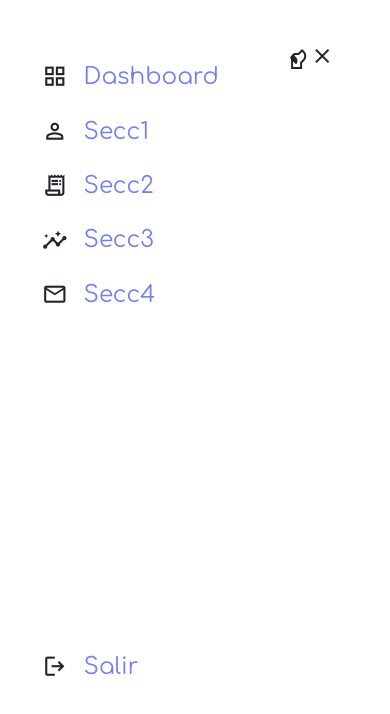
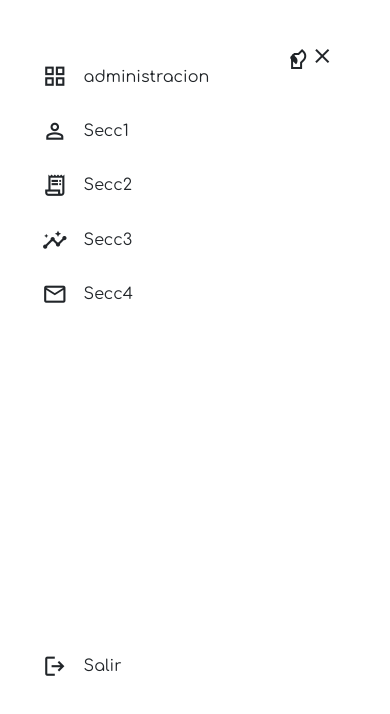
Before and after one commit to anthonyfs77/Proyecto_veterinaria, a Vue app: page / in a window 390 px wide. Shown: the top 714 px of the page. Built offline with nearby package versions, Linux system fonts and the light colour scheme.

Commit message:
modificacion de sidebar

```diff
--- a/src/components/SideBarMenu.vue
+++ b/src/components/SideBarMenu.vue
@@ -13,27 +13,27 @@
             <div class="sidebar">
                 <a href="#">
                     <span class="material-symbols-outlined">grid_view</span>
-                    <h3>Dashboard</h3>
+                    <h4>administracion</h4>
                 </a>
                 <a href="#">
                     <span class="material-symbols-outlined">person</span>
-                    <h3>Secc1</h3>
+                    <h4>Secc1</h4>
                 </a>
                 <a href="#">
                     <span class="material-symbols-outlined">receipt_long</span>
-                    <h3>Secc2</h3>
+                    <h4>Secc2</h4>
                 </a>
                 <a href="#">
                     <span class="material-symbols-outlined">insights</span>
-                    <h3>Secc3</h3>
+                    <h4>Secc3</h4>
                 </a>
                 <a href="#">
                     <span class="material-symbols-outlined">mail_outline</span>
-                    <h3>Secc4</h3>
+                    <h4>Secc4</h4>
                 </a>
                 <a href="#">
                     <span class="material-symbols-outlined">logout</span>
-                    <h3>Salir</h3>
+                    <h4>Salir</h4>
                 </a>
             </div>
         </aside>
@@ -54,7 +54,7 @@
 
 h1,
 h2,
-h3,
+h4,
 h4,
 h5,
 h6 {
@@ -93,13 +93,8 @@ h2 {
     font-size: 1.4;
 }
 
-h3 {
-    color: #7380ec;
-    font-size: 0.87;
-}
-
 h4 {
-    font-size: 0.8rem;
+    font-size: 1rem;
 }
 
 h5 {
@@ -160,11 +155,6 @@ aside .sidebar {
     top: 3rem;
 }
 
-aside h3 {
-    font-weight: 500;
-}
-
-
 aside .sidebar a {
     display: flex;
     color: var(--color-info-dark);
@@ -203,31 +193,16 @@ aside .sidebar {
     border-radius: var(--border-radius-1);
 }
 
-
-
-
-
 :root {
     --color-primary: #7380ec;
     --color-danger: #ff7782;
-    --color-succes: #41f1b6;
-    --color-warning: #ffbb55;
-    --color-white: #fff;
-    --color-info-dark: #7d8da1;
-    --color-info-light: #dce1eb;
+
     --color-dark: #363949;
     --color-light: rgba(132, 139, 200, 0.18);
-    --color-primary-variant: #677484;
     --color-dark-variant: #677483;
     --color-background: #f6f6f9;
 
-    --card-border-radious: 2rem;
     --border-radius-1: 0.4rem;
-    --border-radius-2: 0.8rem;
-    --border-radius-3: 1.2rem;
-
-    --card-padding: 1.8rem;
-    --padding-1: 1.2rem;
 
     --box-shadow: 0 2rem 3rem var(--color-light);
 }
@@ -245,7 +220,7 @@ aside .sidebar {
         display: none;
     }
 
-    aside .sidebar h3 {
+    aside .sidebar h4 {
         display: none;
     }
 
@@ -287,7 +262,7 @@ aside .sidebar {
         display: none;
     }
 
-    aside .sidebar h3 {
+    aside .sidebar h4 {
         display: inline;
     }
 
```
